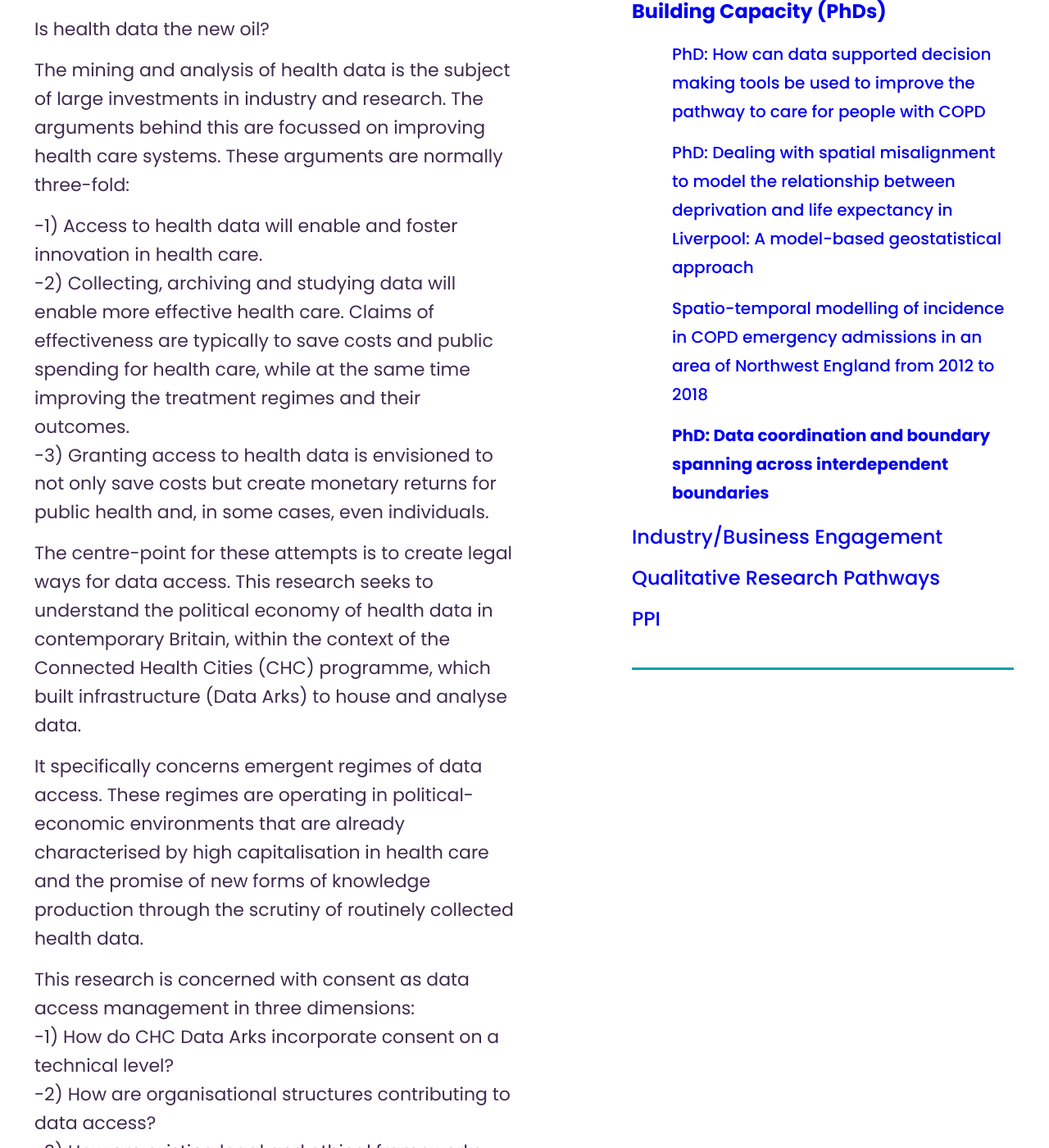
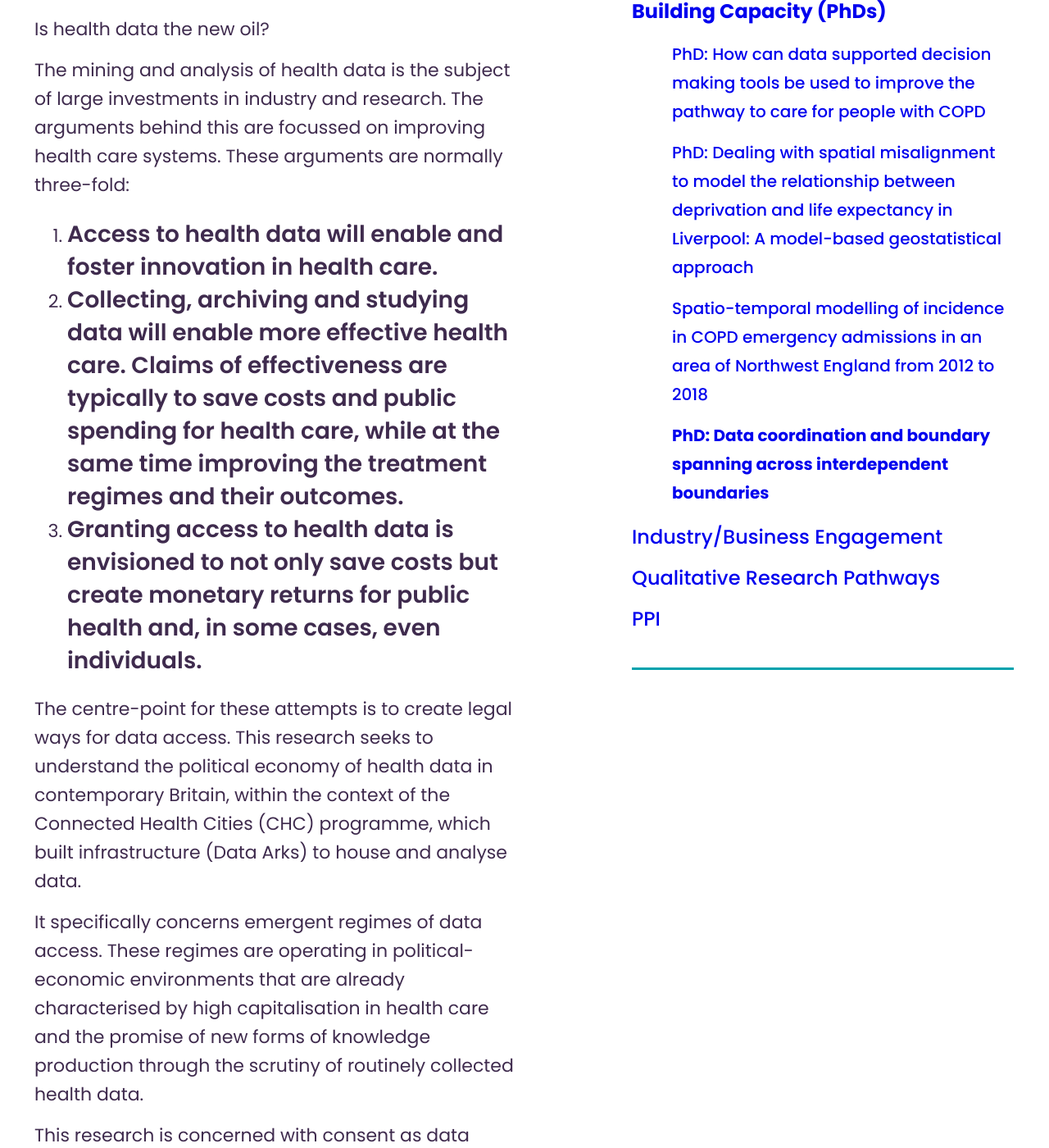
Before and after one commit to connectedhealthcities/connectedhealthcities, a Jekyll site: the page built from north-west-coast/building-capacity-phds/phd-data-coordination-and-boundary-spanning-across-interdependent-boundaries.md, in a window 1280 px wide and 1400 px high, scrolled down 823 px. Shown: the whole window at 82% size. Built offline with Jekyll 4.4.1, drawn with Linux system fonts in a browser that asks for light colours; our own code applies the rules of GitHub Pages for plain Markdown files; some of the changed text lies outside the part shown.

Commit message:
Update phd-data-coordination-and-boundary-spanning-across-interdependent-boundaries.md

```diff
--- a/north-west-coast/building-capacity-phds/phd-data-coordination-and-boundary-spanning-across-interdependent-boundaries.md
+++ b/north-west-coast/building-capacity-phds/phd-data-coordination-and-boundary-spanning-across-interdependent-boundaries.md
@@ -12,15 +12,19 @@ Is health data the new oil?
 
 The mining and analysis of health data is the subject of large investments in industry and research. The arguments behind this are focussed on improving health care systems. These arguments are normally three-fold:
 
--1) Access to health data will enable and foster innovation in health care.
--2) Collecting, archiving and studying data will enable more effective health care. Claims of effectiveness are typically to save costs and public spending for health care, while at the same time improving the treatment regimes and their outcomes.
--3) Granting access to health data is envisioned to not only save costs but create monetary returns for public health and, in some cases, even individuals.
+1. Access to health data will enable and foster innovation in health care.
+
+2. Collecting, archiving and studying data will enable more effective health care. Claims of effectiveness are typically to save costs and public spending for health care, while at the same time improving the treatment regimes and their outcomes.
+
+3. Granting access to health data is envisioned to not only save costs but create monetary returns for public health and, in some cases, even individuals.
 
 The centre-point for these attempts is to create legal ways for data access. This research seeks to understand the political economy of health data in contemporary Britain, within the context of the Connected Health Cities (CHC) programme, which built infrastructure (Data Arks) to house and analyse data.
 
 It specifically concerns emergent regimes of data access. These regimes are operating in political-economic environments that are already characterised by high capitalisation in health care and the promise of new forms of knowledge production through the scrutiny of routinely collected health data.
 
 This research is concerned with consent as data access management in three dimensions:
--1) How do CHC Data Arks incorporate consent on a technical level?
--2) How are organisational structures contributing to data access?
--3) How are existing legal and ethical frameworks impacting design decisions for organisational and technical infrastructures?
+1. How do CHC Data Arks incorporate consent on a technical level?
+
+2. How are organisational structures contributing to data access?
+
+3. How are existing legal and ethical frameworks impacting design decisions for organisational and technical infrastructures?
```
